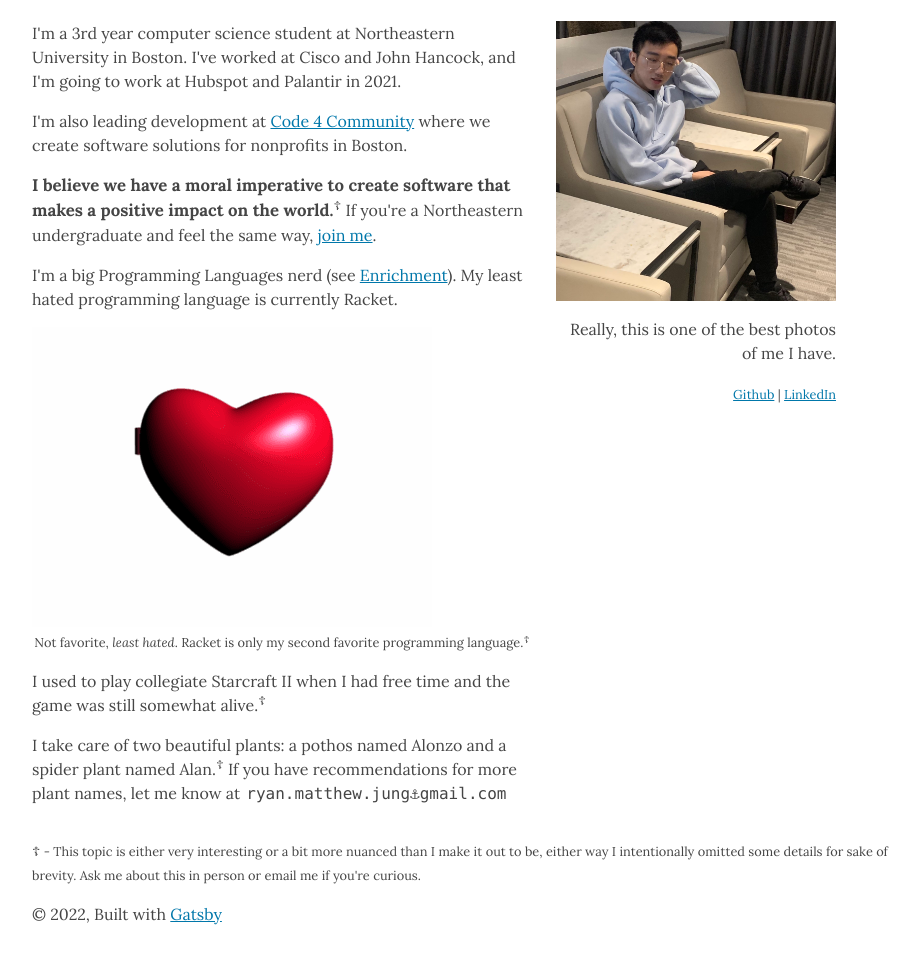
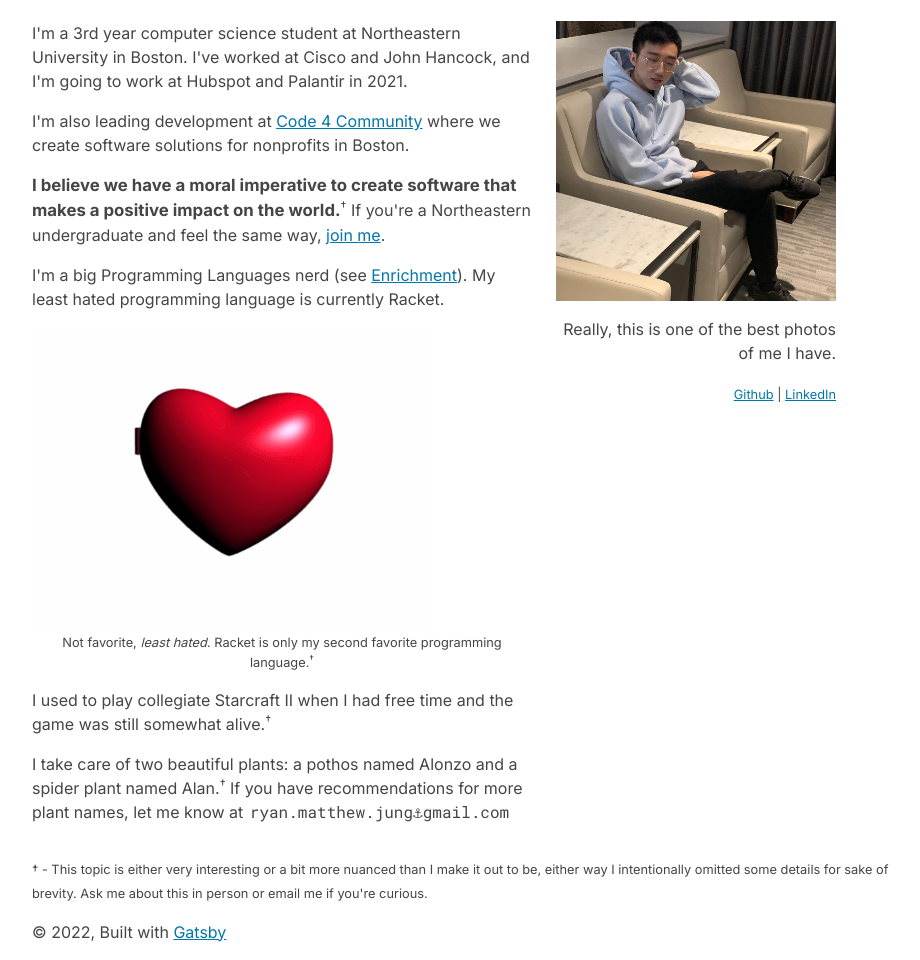
Before and after one commit to rymaju/ryanjung.dev, a Gatsby site: page /about in a window 1280 px wide. Shown: the part 89-1049 px from the top of the page, without its empty margins (176-1096 px from the left). Built offline with nearby package versions, Linux system fonts and the light colour scheme; Gatsby itself is replaced by a stand-in of ours.

Commit message:
Changed dagger footnote symbol and changed font to Inter because its prettier!

```diff
--- /dev/null
+++ b/src/components/dagger.tsx
@@ -0,0 +1,5 @@
+import React from 'react';
+
+const Dagger: React.FC = () => <sup>†</sup>
+
+export default Dagger;
--- a/src/components/layout.js
+++ b/src/components/layout.js
@@ -32,7 +32,7 @@
         <footer>
           <p>
             <small>
-              ☦ - This topic is either very interesting or a bit more nuanced
+              † - This topic is either very interesting or a bit more nuanced
               than I make it out to be, either way I intentionally omitted some
               details for sake of brevity. Ask me about this in person or email me if
               you're curious.
--- a/src/components/quotes.tsx
+++ b/src/components/quotes.tsx
@@ -1,5 +1,6 @@
 import React from "react"
 import Quote from "./quote"
+import Dagger from "./dagger"
 
 const Quotes: React.FC = () => (
   <ol className="quote-list">
@@ -40,7 +41,7 @@
       title="On Classes"
       content={
         <>
-          classes should be immutable<sup>☦</sup> unless there’s a very good
+          classes should be immutable<Dagger/> unless there’s a very good
           reason to make them mutable.
         </>
       }
@@ -50,7 +51,7 @@
     <Quote
       title={
         <>
-          One<sup>☦</sup> “very good reason”
+          One<Dagger/> “very good reason”
         </>
       }
       content="If any of the to-be-designed methods of a class must compute results
--- a/src/pages/about.tsx
+++ b/src/pages/about.tsx
@@ -3,6 +3,7 @@
 import * as React from "react"
 import Layout from "../components/layout"
 import Seo from "../components/seo"
+import Dagger from "../components/dagger"
 
 const BlogIndex = ({ data, location }) => {
   const siteTitle = data.site.siteMetadata?.title || `Title`
@@ -28,7 +29,7 @@
               I believe we have a moral imperative to create software that makes
               a positive impact on the world.
             </b>
-            <sup>☦</sup> If you're a Northeastern undergraduate and feel the
+            <Dagger/> If you're a Northeastern undergraduate and feel the
             same way, <a href="https://www.c4cneu.com/apply">join me</a>.
           </p>
           <p>
@@ -42,15 +43,15 @@
           />
           <small className="image-caption">
             Not favorite, <i>least hated</i>. Racket is only my second favorite
-            programming language.<sup>☦</sup>
+            programming language.<Dagger/>
           </small>
           <p>
             I used to play collegiate Starcraft II when I had free time and the
-            game was still somewhat alive.<sup>☦</sup>
+            game was still somewhat alive.<Dagger/>
           </p>
           <p>
             I take care of two beautiful plants: a pothos named Alonzo and a
-            spider plant named Alan.<sup>☦</sup> If you have recommendations for
+            spider plant named Alan.<Dagger/> If you have recommendations for
             more plant names, let me know at{" "}
             <span className="code">ryan.matthew.jung⚓gmail.com</span>
           </p>
--- a/src/pages/book-reviews.js
+++ b/src/pages/book-reviews.js
@@ -3,6 +3,7 @@
 import Layout from "../components/layout"
 import Quote from "../components/quote"
 import Seo from "../components/seo"
+import Dagger from "../components/dagger"
 
 const BlogIndex = ({ data, location }) => {
   const siteTitle = data.site.siteMetadata?.title || `Title`
@@ -31,7 +32,7 @@
               content={
                 <>
                   A proper introduction to computer science with a emphasis on
-                  systematic program design.<sup>☦</sup>
+                  systematic program design.<Dagger/>
                 </>
               }
               source={
--- a/src/pages/enrichment.js
+++ b/src/pages/enrichment.js
@@ -2,7 +2,7 @@
 import * as React from "react"
 import Layout from "../components/layout"
 import Quote from "../components/quote"
-
+import Dagger from "../components/dagger"
 import Seo from "../components/seo"
 
 const BlogIndex = ({ data, location }) => {
@@ -100,7 +100,7 @@
               content={
                 <>
                   A wonderful intro to Scheme and interpreters, plus a bit of
-                  Minikanren<sup>☦</sup> at the end.
+                  Minikanren<Dagger/> at the end.
                 </>
               }
               source={
--- a/src/style.css
+++ b/src/style.css
@@ -1,15 +1,17 @@
 /* a minimalist set of CSS resets */
-@import url("https://fonts.googleapis.com/css2?family=Lora:ital,wght@0,400;0,700;1,400;1,700&display=swap");
+/*@import url("https://fonts.googleapis.com/css2?family=Lora:ital,wght@0,400;0,700;1,400;1,700&display=swap");*/
+@import url('https://fonts.googleapis.com/css2?family=Inter:wght@100;200;300;400;500;700;900&family=Roboto+Mono:wght@400;700&display=swap');
+
 :root {
-  --font-sans: ui-sans-serif, system-ui, -apple-system, BlinkMacSystemFont,
+  --font-sans: "Inter", ui-sans-serif, system-ui, -apple-system, BlinkMacSystemFont,
     "Segoe UI", Roboto, "Helvetica Neue", Arial, "Noto Sans", sans-serif,
     "Apple Color Emoji", "Segoe UI Emoji", "Segoe UI Symbol", "Noto Color Emoji";
-  --font-serif: "Lora", ui-serif, Georgia, Cambria, "Times New Roman", Times,
+  --font-serif: /*"Lora",*/ ui-serif, Georgia, Cambria, "Times New Roman", Times,
     serif;
-  --font-mono: ui-monospace, SFMono-Regular, Menlo, Monaco, Consolas,
+  --font-mono: "Roboto Mono", ui-monospace, SFMono-Regular, Menlo, Monaco, Consolas,
     "Liberation Mono", "Courier New", monospace;
-
-  font-family: var(--font-serif);
+  --font-display: "Playfair Display", "Lora", ui-serif, Georgia, Cambria, "Times New Roman", Times, serif;
+  font-family: var(--font-sans);
 }
 
 /* default to border-box */
```
